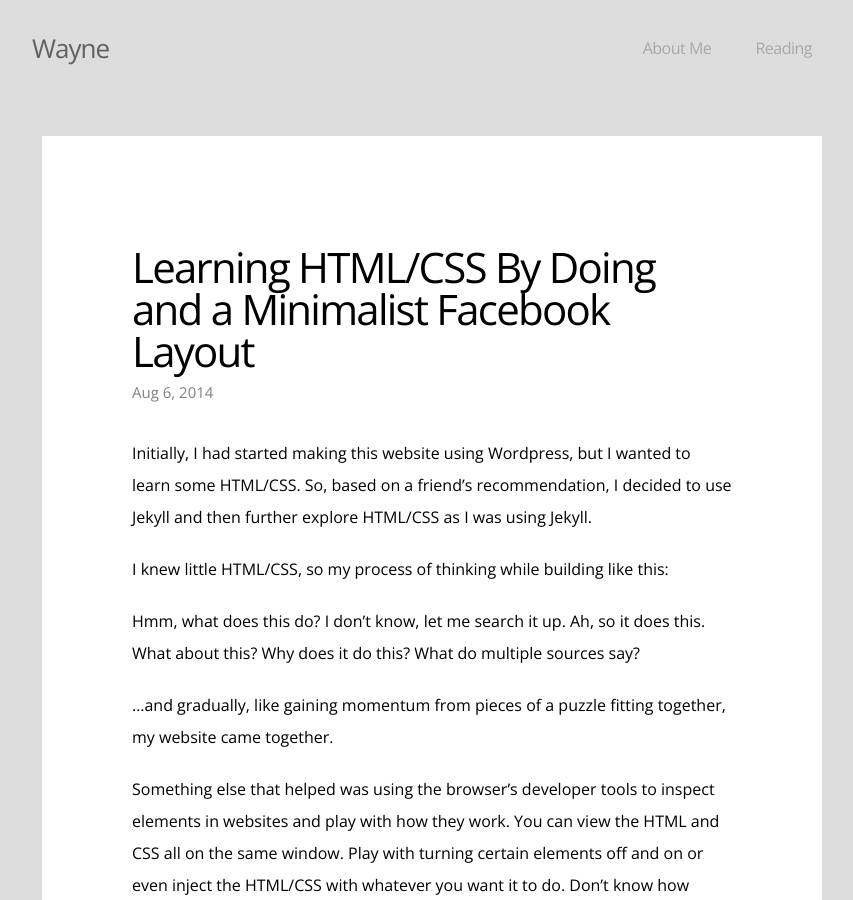
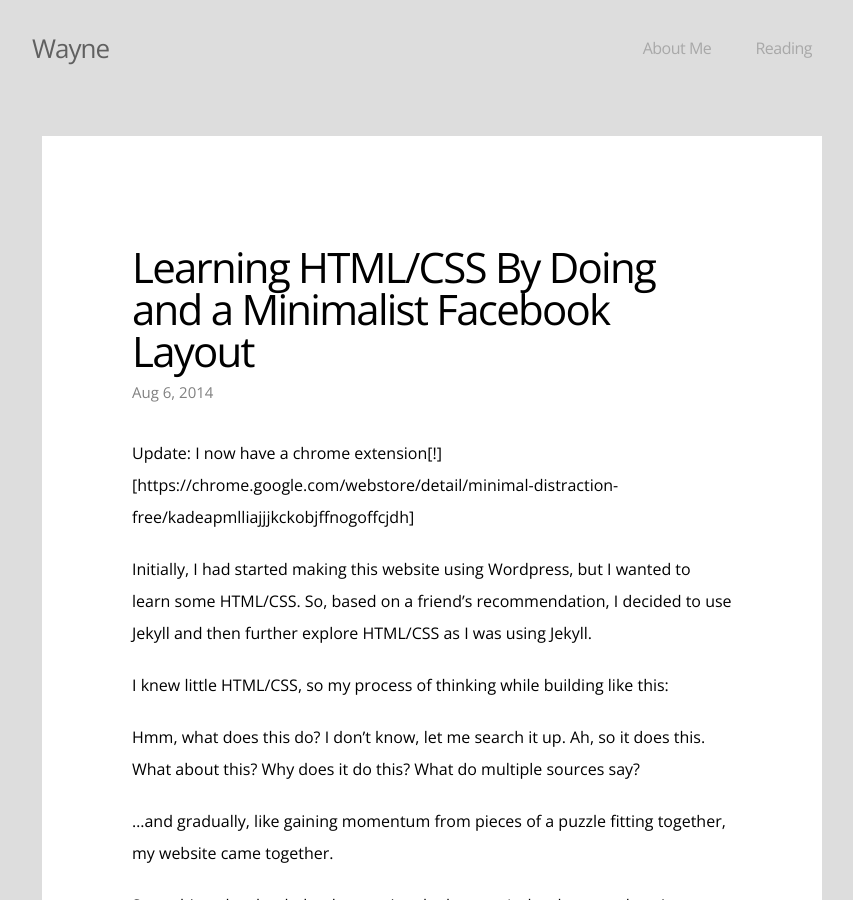
Before and after one commit to vvayne/vvayne.github.io, a Jekyll site: the page built from _posts/2014-08-06-CSSFB.markdown, in a window 1280 px wide and 900 px high. Shown: the whole window, without its empty margins (208-1061 px from the left). Built offline with Jekyll 4.4.1, drawn with Linux system fonts in a browser that asks for light colours.

Commit message:
Added links

```diff
--- a/_posts/2014-08-06-CSSFB.markdown
+++ b/_posts/2014-08-06-CSSFB.markdown
@@ -6,6 +6,8 @@ categories: posts
 permalink: /second/
 published: true
 ---
+
+Update: I now have a chrome extension[!][https://chrome.google.com/webstore/detail/minimal-distraction-free/kadeapmlliajjjkckobjffnogoffcjdh]
 
 Initially, I had started making this website using Wordpress, but I wanted to learn some HTML/CSS. So, based on a friend's recommendation, I decided to use Jekyll and then further explore HTML/CSS as I was using Jekyll.
 
```
